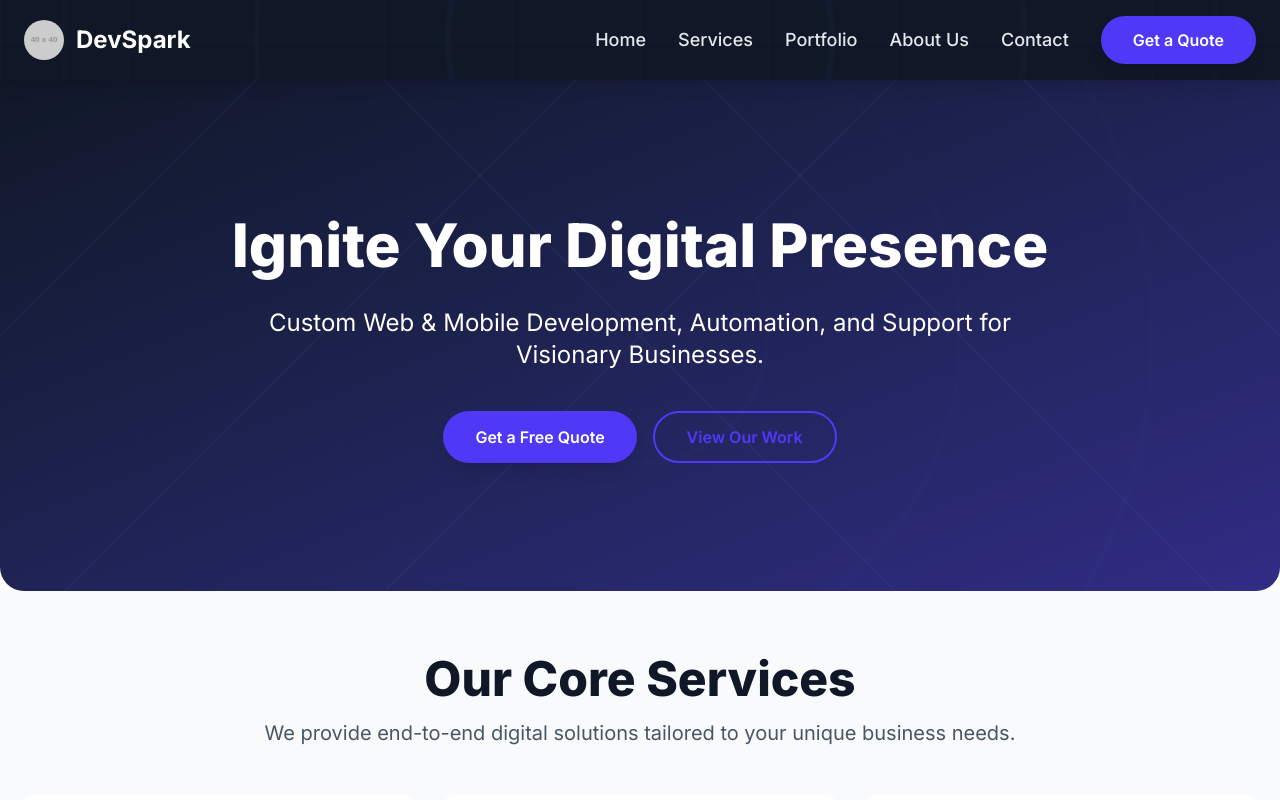
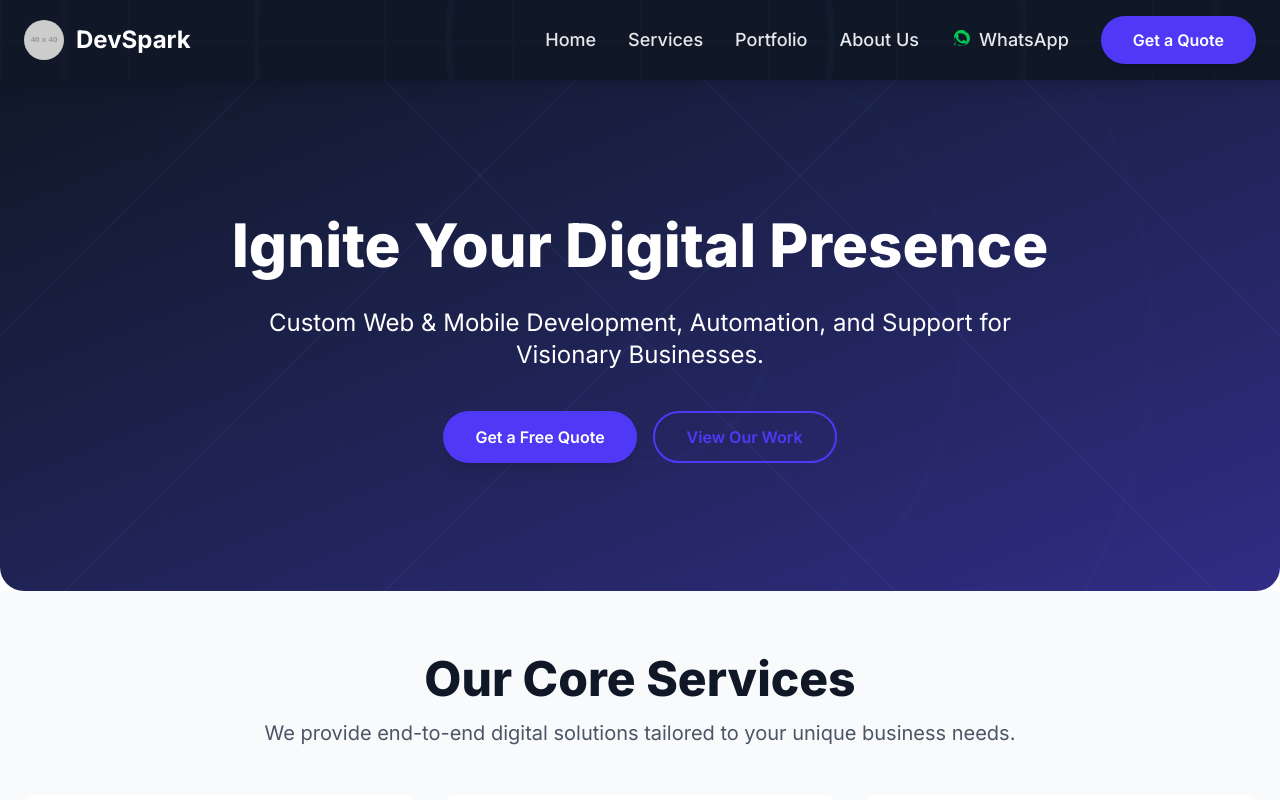
Before and after one commit to Nduhiu17/devespark-website, a Next.js app: page / in a window 1280 px wide. Shown: the top 800 px of the page. Built offline with nearby package versions, Linux system fonts and the light colour scheme.

Commit message:
add whatsapp icon for contacts

```diff
--- a/src/app/layout.js
+++ b/src/app/layout.js
@@ -12,8 +12,8 @@ const geistMono = Geist_Mono({
 });
 
 export const metadata = {
-  title: "Create Next App",
-  description: "Generated by create next app",
+  title: "DevSpark",
+  description: "DevSpark - Africa's Leading Software Development Company",
 };
 
 export default function RootLayout({ children }) {
--- a/src/app/page.js
+++ b/src/app/page.js
@@ -79,7 +79,23 @@ const Home = () => {
           <a onClick={() => navigate('services')} className="text-gray-200 hover:text-indigo-400 cursor-pointer text-lg font-medium transition duration-300">Services</a>
           <a onClick={() => navigate('portfolio')} className="text-gray-200 hover:text-indigo-400 cursor-pointer text-lg font-medium transition duration-300">Portfolio</a>
           <a onClick={() => navigate('about')} className="text-gray-200 hover:text-indigo-400 cursor-pointer text-lg font-medium transition duration-300">About Us</a>
-          <a onClick={() => navigate('contact')} className="text-gray-200 hover:text-indigo-400 cursor-pointer text-lg font-medium transition duration-300">Contact</a>
+          <a
+            href="https://wa.me/254758712537"
+            target="_blank"
+            rel="noopener noreferrer"
+            className="flex items-center text-gray-200 hover:text-green-500 cursor-pointer text-lg font-medium transition duration-300"
+            title="Chat with us on WhatsApp"
+          >
+            <svg
+              xmlns="http://www.w3.org/2000/svg"
+              viewBox="0 0 448 512"
+              fill="currentColor"
+              className="w-5 h-5 mr-2 text-green-500"
+            >
+              <path d="M380.9 97.1C339-3.6 224.8-32.6 135.5 25.1 46.2 82.8 17.2 197 75 286.3l-24.7 90.5c-3.4 12.5 8.4 24.3 20.9 20.9l90.5-24.7c89.3 57.8 203.5 28.8 261.2-60.5 57.7-89.3 28.7-203.5-60.5-261.2zm-17.7 241.7c-47.1 72.8-146.2 94.2-219 47.1-5.2-3.4-12-4.4-17.8-2.7l-56.7 15.5 15.5-56.7c1.7-5.8.7-12.6-2.7-17.8-47.1-72.8-25.7-171.9 47.1-219 72.8-47.1 171.9-25.7 219 47.1 47.1 72.8 25.7 171.9-47.1 219zm-25.2-61.2c-6.8-3.4-40.2-19.8-46.4-22.1-6.2-2.3-10.7-3.4-15.2 3.4-4.5 6.8-17.4 22.1-21.3 26.6-3.9 4.5-7.8 5.1-14.6 1.7-6.8-3.4-28.7-10.6-54.7-33.8-20.2-18-33.8-40.2-37.8-47-3.9-6.8-.4-10.5 3-14 3.1-3.1 6.8-8.1 10.2-12.1 3.4-4 4.5-6.8 6.8-11.3 2.3-4.5 1.1-8.5-.6-12-1.7-3.4-15.2-36.7-20.8-50.3-5.5-13.2-11.1-11.4-15.2-11.6-3.9-.2-8.5-.2-13.1-.2s-12 1.7-18.3 8.5c-6.2 6.8-23.9 23.3-23.9 56.8 0 33.5 24.5 65.9 27.9 70.5 3.4 4.5 48.1 73.6 116.6 100.2 16.3 6.3 29 10.1 38.9 12.9 16.3 4.6 31.2 3.9 42.9 2.4 13.1-1.7 40.2-16.4 45.9-32.3 5.7-15.9 5.7-29.5 4-32.3-1.7-2.8-6.2-4.5-13-7.9z"/>
+            </svg>
+            WhatsApp
+          </a>
           <CTAButton text="Get a Quote" onClick={() => navigate('contact')} primary={true} />
         </div>
         <div className="md:hidden">
@@ -100,7 +116,23 @@ const Home = () => {
           <a onClick={() => navigate('services')} className="block px-6 py-3 text-gray-200 hover:bg-gray-700 font-medium transition duration-300">Services</a>
           <a onClick={() => navigate('portfolio')} className="block px-6 py-3 text-gray-200 hover:bg-gray-700 font-medium transition duration-300">Portfolio</a>
           <a onClick={() => navigate('about')} className="block px-6 py-3 text-gray-200 hover:bg-gray-700 font-medium transition duration-300">About Us</a>
-          <a onClick={() => navigate('contact')} className="block px-6 py-3 text-gray-200 hover:bg-gray-700 font-medium transition duration-300">Contact</a>
+          <a
+            href="https://wa.me/254758712537"
+            target="_blank"
+            rel="noopener noreferrer"
+            className="flex items-center px-6 py-3 text-gray-200 hover:bg-gray-700 hover:text-green-500 font-medium transition duration-300"
+            title="Chat with us on WhatsApp"
+          >
+            <svg
+              xmlns="http://www.w3.org/2000/svg"
+              viewBox="0 0 448 512"
+              fill="currentColor"
+              className="w-5 h-5 mr-2 text-green-500"
+            >
+              <path d="M380.9 97.1C339-3.6 224.8-32.6 135.5 25.1 46.2 82.8 17.2 197 75 286.3l-24.7 90.5c-3.4 12.5 8.4 24.3 20.9 20.9l90.5-24.7c89.3 57.8 203.5 28.8 261.2-60.5 57.7-89.3 28.7-203.5-60.5-261.2zm-17.7 241.7c-47.1 72.8-146.2 94.2-219 47.1-5.2-3.4-12-4.4-17.8-2.7l-56.7 15.5 15.5-56.7c1.7-5.8.7-12.6-2.7-17.8-47.1-72.8-25.7-171.9 47.1-219 72.8-47.1 171.9-25.7 219 47.1 47.1 72.8 25.7 171.9-47.1 219zm-25.2-61.2c-6.8-3.4-40.2-19.8-46.4-22.1-6.2-2.3-10.7-3.4-15.2 3.4-4.5 6.8-17.4 22.1-21.3 26.6-3.9 4.5-7.8 5.1-14.6 1.7-6.8-3.4-28.7-10.6-54.7-33.8-20.2-18-33.8-40.2-37.8-47-3.9-6.8-.4-10.5 3-14 3.1-3.1 6.8-8.1 10.2-12.1 3.4-4 4.5-6.8 6.8-11.3 2.3-4.5 1.1-8.5-.6-12-1.7-3.4-15.2-36.7-20.8-50.3-5.5-13.2-11.1-11.4-15.2-11.6-3.9-.2-8.5-.2-13.1-.2s-12 1.7-18.3 8.5c-6.2 6.8-23.9 23.3-23.9 56.8 0 33.5 24.5 65.9 27.9 70.5 3.4 4.5 48.1 73.6 116.6 100.2 16.3 6.3 29 10.1 38.9 12.9 16.3 4.6 31.2 3.9 42.9 2.4 13.1-1.7 40.2-16.4 45.9-32.3 5.7-15.9 5.7-29.5 4-32.3-1.7-2.8-6.2-4.5-13-7.9z"/>
+            </svg>
+            WhatsApp
+          </a>
           <div className="px-6 py-3">
             <CTAButton text="Get a Quote" onClick={() => navigate('contact')} />
           </div>
@@ -124,13 +156,31 @@ const Home = () => {
             <li><a onClick={() => navigate('services')} className="text-gray-400 hover:text-indigo-400 cursor-pointer transition duration-300">Services</a></li>
             <li><a onClick={() => navigate('portfolio')} className="text-gray-400 hover:text-indigo-400 cursor-pointer transition duration-300">Portfolio</a></li>
             <li><a onClick={() => navigate('about')} className="text-gray-400 hover:text-indigo-400 cursor-pointer transition duration-300">About Us</a></li>
-            <li><a onClick={() => navigate('contact')} className="text-gray-400 hover:text-indigo-400 cursor-pointer transition duration-300">Contact</a></li>
+            <li>
+              <a
+                href="https://wa.me/254758712537"
+                target="_blank"
+                rel="noopener noreferrer"
+                className="flex items-center text-gray-400 hover:text-green-500 transition duration-300"
+                title="Chat with us on WhatsApp"
+              >
+                <svg
+                  xmlns="http://www.w3.org/2000/svg"
+                  viewBox="0 0 448 512"
+                  fill="currentColor"
+                  className="w-5 h-5 mr-2 text-green-500"
+                >
+                  <path d="M380.9 97.1C339-3.6 224.8-32.6 135.5 25.1 46.2 82.8 17.2 197 75 286.3l-24.7 90.5c-3.4 12.5 8.4 24.3 20.9 20.9l90.5-24.7c89.3 57.8 203.5 28.8 261.2-60.5 57.7-89.3 28.7-203.5-60.5-261.2zm-17.7 241.7c-47.1 72.8-146.2 94.2-219 47.1-5.2-3.4-12-4.4-17.8-2.7l-56.7 15.5 15.5-56.7c1.7-5.8.7-12.6-2.7-17.8-47.1-72.8-25.7-171.9 47.1-219 72.8-47.1 171.9-25.7 219 47.1 47.1 72.8 25.7 171.9-47.1 219zm-25.2-61.2c-6.8-3.4-40.2-19.8-46.4-22.1-6.2-2.3-10.7-3.4-15.2 3.4-4.5 6.8-17.4 22.1-21.3 26.6-3.9 4.5-7.8 5.1-14.6 1.7-6.8-3.4-28.7-10.6-54.7-33.8-20.2-18-33.8-40.2-37.8-47-3.9-6.8-.4-10.5 3-14 3.1-3.1 6.8-8.1 10.2-12.1 3.4-4 4.5-6.8 6.8-11.3 2.3-4.5 1.1-8.5-.6-12-1.7-3.4-15.2-36.7-20.8-50.3-5.5-13.2-11.1-11.4-15.2-11.6-3.9-.2-8.5-.2-13.1-.2s-12 1.7-18.3 8.5c-6.2 6.8-23.9 23.3-23.9 56.8 0 33.5 24.5 65.9 27.9 70.5 3.4 4.5 48.1 73.6 116.6 100.2 16.3 6.3 29 10.1 38.9 12.9 16.3 4.6 31.2 3.9 42.9 2.4 13.1-1.7 40.2-16.4 45.9-32.3 5.7-15.9 5.7-29.5 4-32.3-1.7-2.8-6.2-4.5-13-7.9z"/>
+                </svg>
+                WhatsApp
+              </a>
+            </li>
           </ul>
         </div>
         <div>
           <h3 className="text-xl font-semibold mb-4">Contact Us</h3>
           <p className="text-gray-400">Email: info@devspark.com</p>
-          <p className="text-gray-400">Phone: +1 (555) 123-4567</p>
+          <p className="text-gray-400">Phone: +254 ( 123-4567</p>
           <p className="text-gray-400">Address: 123 Tech Lane, Innovation City, TX 78701</p>
           <div className="mt-4">
             <h4 className="text-lg font-semibold mb-2">Stay Updated</h4>
@@ -747,11 +797,11 @@ const Home = () => {
                   </div>
                   <div className="flex items-center">
                     <svg className="h-7 w-7 text-indigo-600 mr-3" fill="none" stroke="currentColor" viewBox="0 0 24 24" xmlns="http://www.w3.org/2000/svg"><path strokeLinecap="round" strokeLinejoin="round" strokeWidth="2" d="M3 5a2 2 0 012-2h3.28a1 1 0 01.948.684l1.498 4.493a1 1 0 01-.502 1.21l-2.257 1.13a11.042 11.042 0 005.516 5.516l1.13-2.257a1 1 0 011.21-.502l4.493 1.498a1 1 0 01.684.949V19a2 2 0 01-2 2h-1C9.716 21 3 14.284 3 6V5z"></path></svg>
-                    <span>+1 (555) 123-4567</span>
+                    <span>+254 758 712-537</span>
                   </div>
                   <div className="flex items-start">
                     <svg className="h-7 w-7 text-indigo-600 mr-3 mt-1" fill="none" stroke="currentColor" viewBox="0 0 24 24" xmlns="http://www.w3.org/2000/svg"><path strokeLinecap="round" strokeLinejoin="round" strokeWidth="2" d="M17.657 16.657L13.414 20.9a1.998 1.998 0 01-2.827 0l-4.244-4.243a8 8 0 1111.314 0z"></path><path strokeLinecap="round" strokeLinejoin="round" strokeWidth="2" d="M15 11a3 3 0 11-6 0 3 3 0 016 0z"></path></svg>
-                    <span>123 Tech Lane, Innovation City, TX 78701</span>
+                    <span>Intersection of Waiyaki Way, Chiromo Ln, Westlands, Nairobi</span>
                   </div>
                 </div>
                 <div className="mt-8">
```
